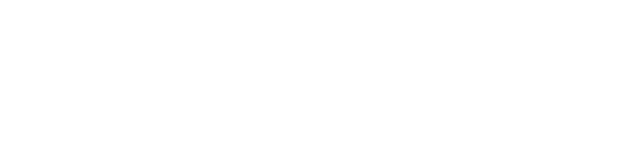
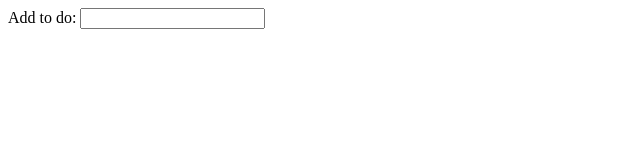
Before and after one commit to Tirelo-Mputle/to_do_list_app, a plain HTML site: page index.html in a window 1280 px wide. Shown: the whole page, without its empty margins (0-640 px from the left). Drawn offline with Linux system fonts and the light colour scheme.

Commit message:
Added input field

```diff
--- a/index.html
+++ b/index.html
@@ -6,5 +6,12 @@
     <meta name="viewport" content="width=device-width, initial-scale=1.0" />
     <title>To do list app</title>
   </head>
-  <body></body>
+  <body>
+    <main>
+      <form action="">
+        <label for="to-do">Add to do:</label>
+        <input type="text" />
+      </form>
+    </main>
+  </body>
 </html>
```
